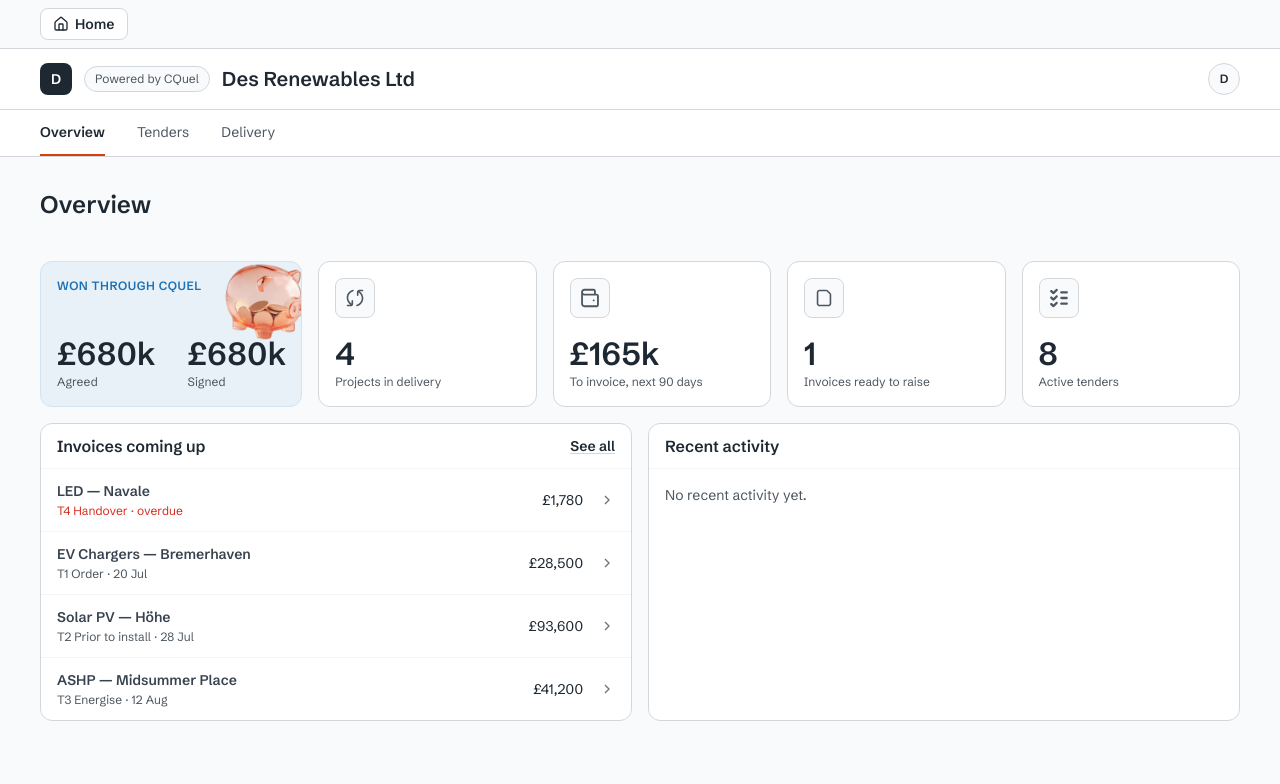
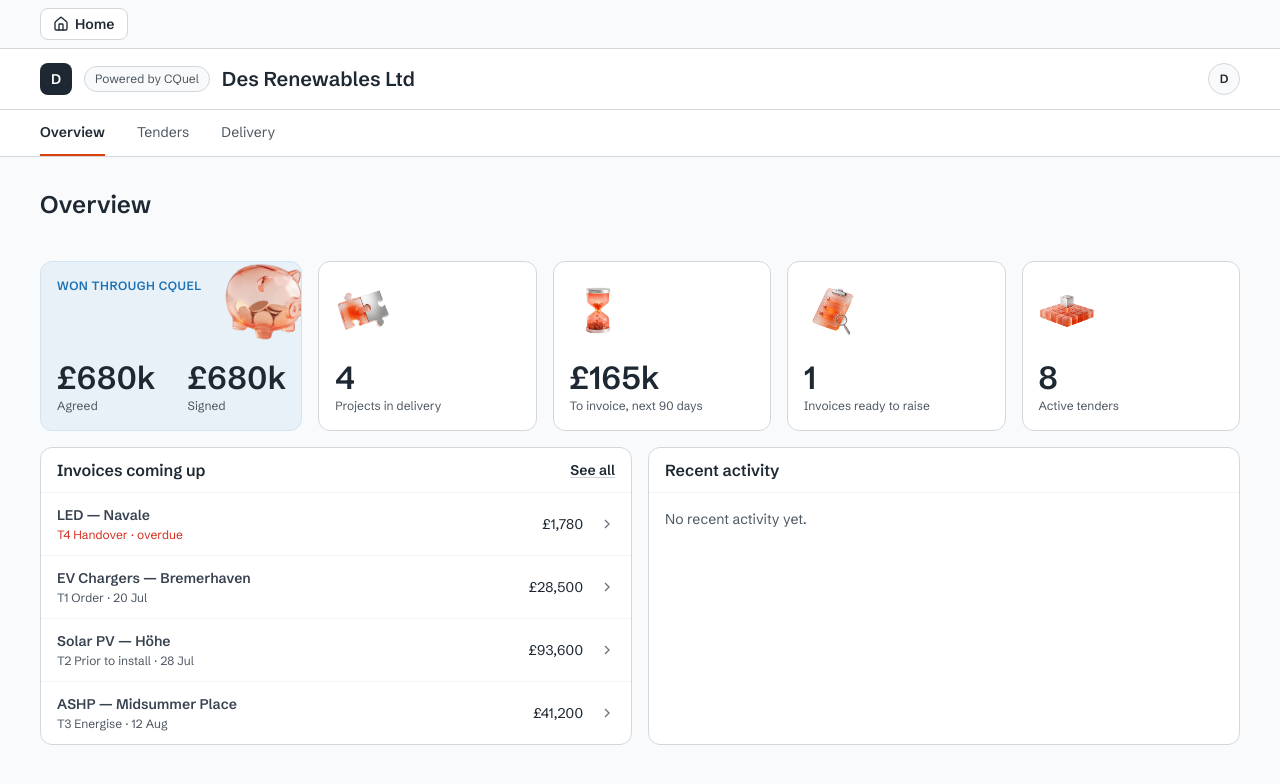
Before and after one commit to olena-mostepan/new_concept, a Next.js app: page /concept/supplier in a window 1280 px wide. Shown: the top 784 px of the page. Built offline with nearby package versions, Linux system fonts and the light colour scheme.

Commit message:
Supplier Overview: 3D icons on the figure cards
Co-Authored-By: Claude Opus 5.5 <noreply@anthropic.com>
Claude-Session: https://claude.ai/code/session_01U3bWSz2gzQesuQg8dboHXh

```diff
--- a/components/concept/SupplierOverview.tsx
+++ b/components/concept/SupplierOverview.tsx
@@ -46,19 +46,18 @@ export function SupplierOverview() {
             <img src="/icons/services/cash.png" alt="" className="absolute -right-3 -top-2 size-[96px] object-contain" />
           </section>
           {[
-            { icon: "progress", value: String(live.length), label: "Projects in delivery", href: "/concept/supplier/delivery" },
-            { icon: "money", value: short(sumProjected(claims)), label: "To invoice, next 90 days", href: "/concept/supplier/delivery" },
-            { icon: "document", value: String(toRaise), label: "Invoices ready to raise", href: "/concept/supplier/delivery" },
-            { icon: "checklist", value: String(active), label: "Active tenders", href: "/concept/supplier/tenders" },
+            { icon: "delivery", value: String(live.length), label: "Projects in delivery", href: "/concept/supplier/delivery" },
+            { icon: "pricing", value: short(sumProjected(claims)), label: "To invoice, next 90 days", href: "/concept/supplier/delivery" },
+            { icon: "indicative", value: String(toRaise), label: "Invoices ready to raise", href: "/concept/supplier/delivery" },
+            { icon: "tender", value: String(active), label: "Active tenders", href: "/concept/supplier/tenders" },
           ].map((f) => (
             <Link
               key={f.label}
               href={f.href}
               className="flex flex-col gap-4 rounded-lg border border-border-dark bg-bg-container p-4 outline-none hover:border-black-4 focus-visible:shadow-focus"
             >
-              <span className="flex size-10 items-center justify-center rounded-md border border-border-dark bg-bg-container-grey">
-                <Icon name={f.icon} size={20} className="text-icon-dark" />
-              </span>
+              {/* eslint-disable-next-line @next/next/no-img-element */}
+              <img src={`/icons/services/${f.icon}.png`} alt="" className="-ml-1 size-16 object-contain" />
               <Figure value={f.value} label={f.label} />
             </Link>
           ))}
```
